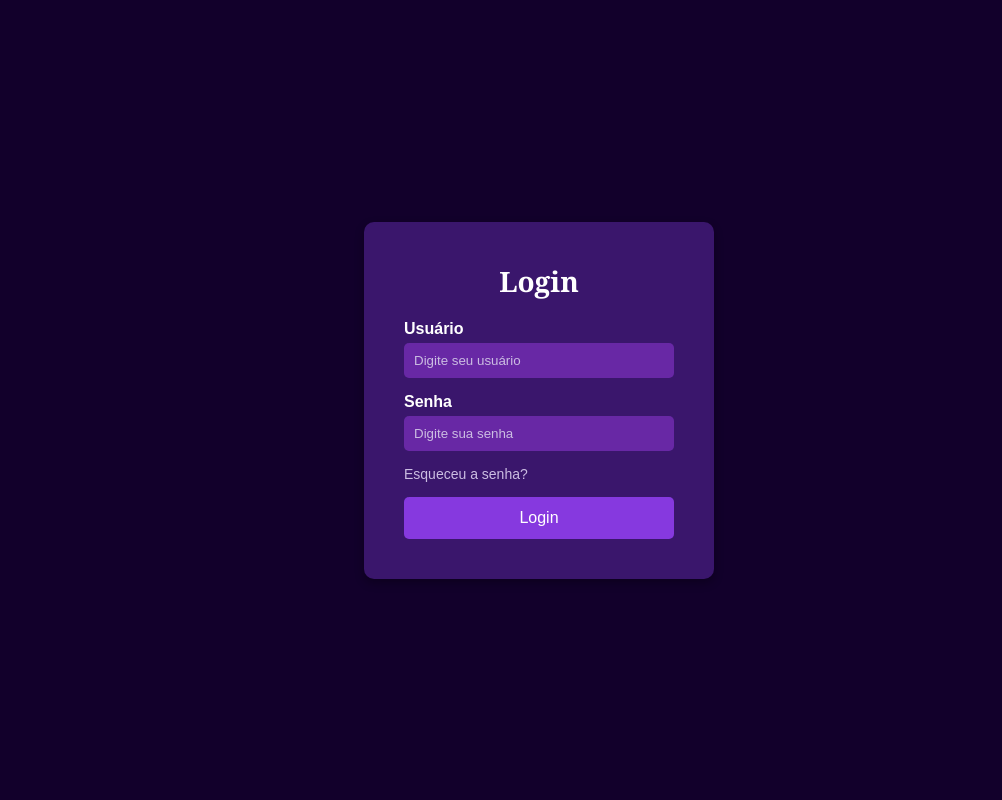
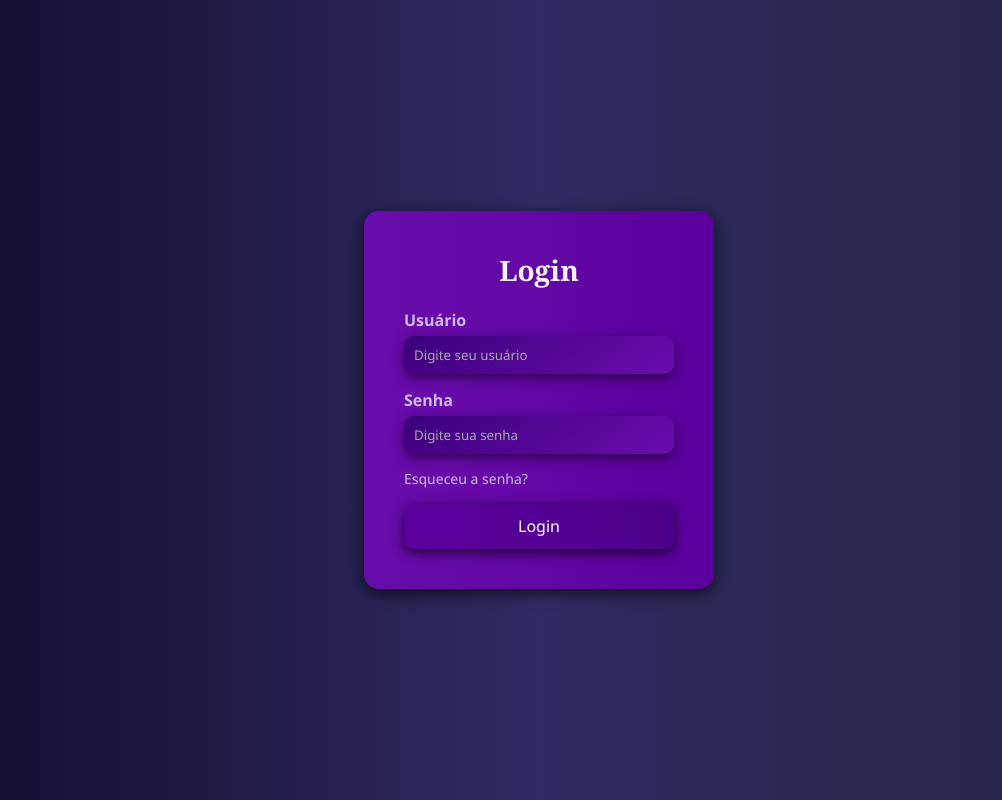
Before and after one commit to Mattat003/SA-Cipher, a PHP site: page /login.html in a window 1280 px wide. Shown: the whole page, without its empty margins (101-1103 px from the left). Run offline with PHP 8.4, Linux system fonts and the light colour scheme.

Commit message:
login css

```diff
--- a/css/Login.css
+++ b/css/Login.css
@@ -2,60 +2,63 @@
 * {
     margin: 0;
     padding: 0;
-    box-sizing: border-box; /* Faz com que largura e altura incluam bordas e preenchimentos */
-    font-family: Arial, sans-serif;
+    box-sizing: border-box;
+    font-family: 'Segoe UI', sans-serif;
 }
 
 /* Estilização do corpo da página */
 body {
-    background-color: #12002b;
-    display: flex; /* Usa flexbox para centralizar o conteúdo */
-    justify-content: center; /* Centraliza horizontalmente */
-    align-items: center; /* Centraliza verticalmente */
-    height: 100vh; /* Faz a altura ocupar toda a tela */
+    background: linear-gradient(to right, #0f0c29, #302b63, #24243e); /* Degradê inicial mais escuro */
+    display: flex;
+    justify-content: center;
+    align-items: center;
+    height: 100vh;
 }
 
 /* Container principal do login */
 .login-container {
-    background-color: #3a166c;
-    padding: 40px; /* Adiciona espaço interno */
-    border-radius: 10px;
+    background: linear-gradient(to right, #6a0dad, #5b009d); /* Gradiente mais escuro no container */
+    padding: 40px;
+    border-radius: 15px;
     text-align: center;
     color: white;
-    width: 350px; /* Define a largura do container */
-    box-shadow: 0px 4px 10px rgba(0, 0, 0, 0.3); /* Adiciona uma leve sombra ao redor */
+    width: 350px;
+    box-shadow: 0px 4px 15px rgba(0, 0, 0, 0.7); /* Sombra mais intensa */
 }
 
 /* Título do login */
 h2 {
     font-size: 28px;
     margin-bottom: 20px;
-    font-family: 'Georgia', serif; /* Usa uma fonte serifada para dar destaque */
+    font-family: 'Georgia', serif;
+    color: #f2f2f2; /* Cor mais clara para o título */
 }
 
 /* Estilização dos rótulos (labels) */
 label {
     font-weight: bold;
-    display: block; /* Faz o label ocupar toda a linha */
+    display: block;
     text-align: left;
     margin-bottom: 5px;
+    color: #cbbde2; /* Cor mais suave para os labels */
 }
 
 /* Estilização dos campos de entrada */
 input {
     width: 100%;
     padding: 10px;
-    border-radius: 5px;
+    border-radius: 10px;
     border: none;
     margin-bottom: 15px;
-    background-color: #6828a5;
+    background: linear-gradient(145deg, #3b007b, #6a0dad); /* Gradiente mais escuro para os inputs */
     color: white;
     outline: none;
+    box-shadow: 0 4px 12px rgba(0, 0, 0, 0.5); /* Sombra suave nos campos */
 }
 
 /* Estilização do texto de placeholder dentro do input */
 input::placeholder {
-    color: #cbbde2;
+    color: #a8a8b2; /* Cor mais clara para o placeholder */
 }
 
 /* Link de recuperação de senha */
@@ -63,29 +66,31 @@ a {
     display: block;
     text-align: left;
     color: #cbbde2;
-    text-decoration: none; /* Remove o sublinhado do link */
+    text-decoration: none;
     font-size: 14px;
     margin-bottom: 15px;
 }
 
 /* Efeito ao passar o mouse sobre o link */
 a:hover {
-    text-decoration: underline; /* Adiciona sublinhado ao passar o mouse */
+    text-decoration: underline;
 }
 
 /* Botão de login */
 button {
-    background-color: #8639df;
+    background: linear-gradient(to right, #5b009d, #4c0089); /* Gradiente mais escuro no botão */
     color: white;
     padding: 12px;
     border: none;
     width: 100%;
-    border-radius: 5px; /* Arredonda as bordas do botão */
+    border-radius: 10px;
     font-size: 16px;
-    cursor: pointer; /* Muda o cursor para indicar que é clicável */
+    cursor: pointer;
+    box-shadow: 0 4px 12px rgba(0, 0, 0, 0.7); /* Sombra mais forte no botão */
 }
 
 /* Efeito ao passar o mouse sobre o botão */
 button:hover {
-    background-color: #7525c8;
+    background: linear-gradient(to right, #490073, #5b009d); /* Alteração do gradiente no hover */
+    box-shadow: 0 6px 15px rgba(0, 0, 0, 0.8); /* Sombra mais intensa ao passar o mouse */
 }
```
